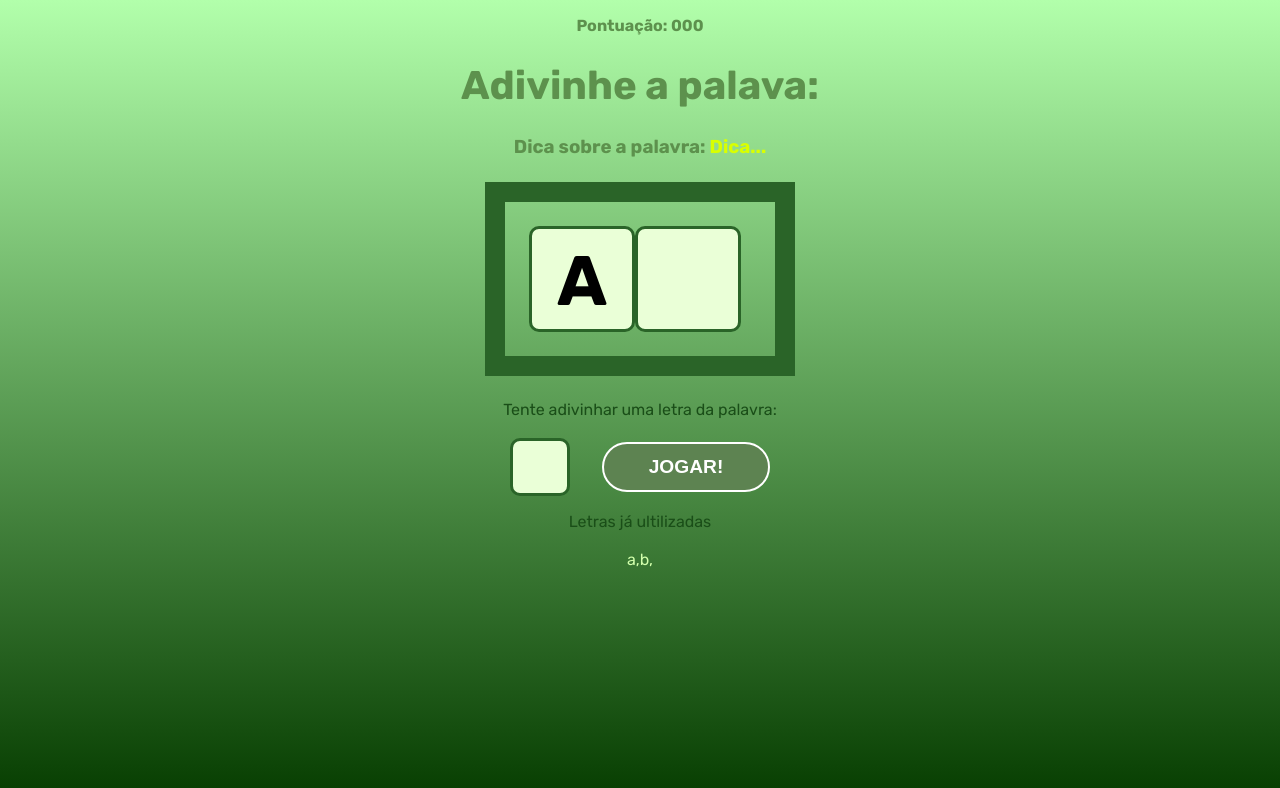
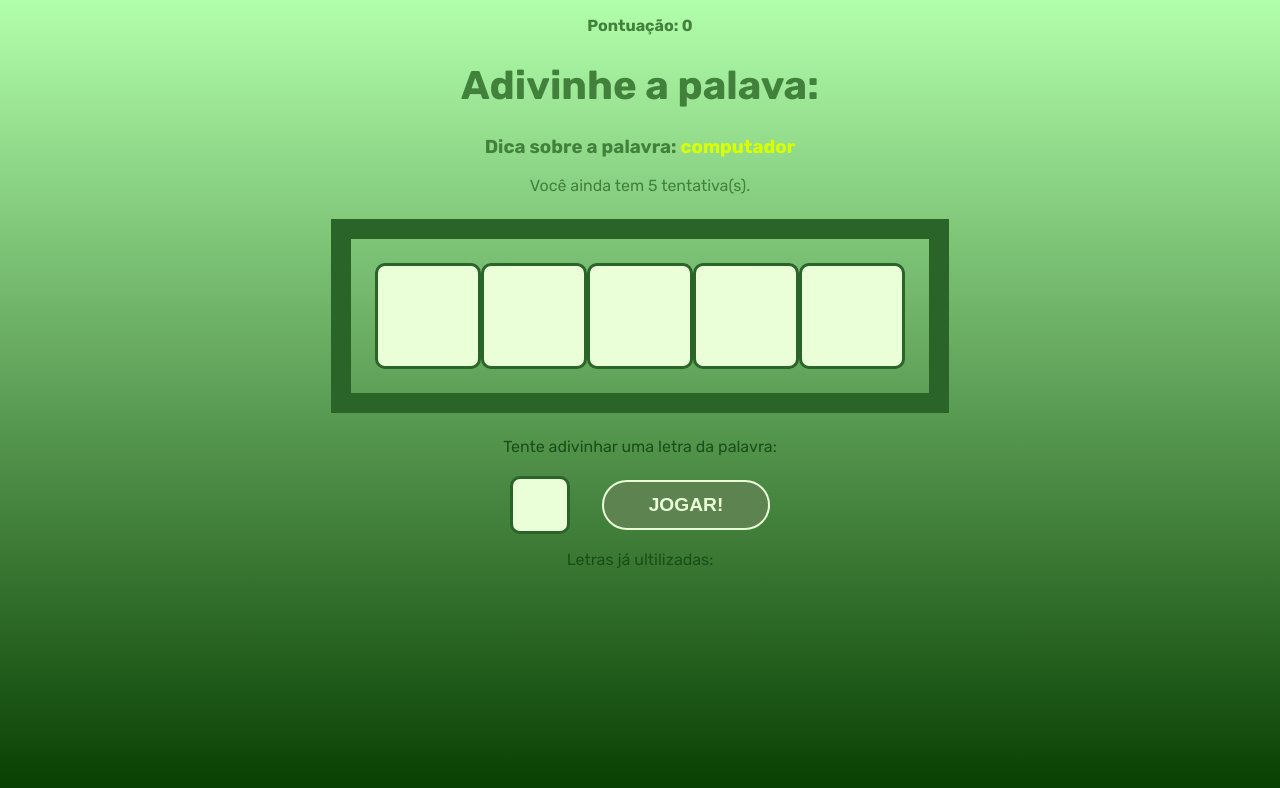
Before and after one commit to ThiagoSuchi/React-course, a React (Create React App) app in the folder secretword/: page / in a window 1280 px wide. Both pictures are taken after a click on the button "INICIAR". Shown: the top 788 px of the page. Built offline with nearby package versions, Linux system fonts and the light colour scheme.

Commit message:
Consumindo todos os states corretamente

```diff
--- a/secretword/src/App.js
+++ b/secretword/src/App.js
@@ -25,6 +25,11 @@
   const [pickedWord, setPickedWord] = useState('');
   const [pickedCategory, setPickedCategory] = useState('');
   const [letters, setLetters] = useState([]);
+
+  const [guessedLetters, setGuessedLetters] = useState([]);
+  const [wrongLetters, setWrongLetters] = useState([]);
+  const [guesses, setGuesses] = useState(5);
+  const [score, setScore] = useState(0);
 
   const pickWordAndCategory = () => {
     // Pick a random category
@@ -55,7 +60,7 @@
     // Fill states
     setPickedWord(word);
     setPickedCategory(category);
-    setLetters(letters);
+    setLetters(wordLetters);
 
     setGameStage(stages[1].name);
   };
@@ -73,7 +78,16 @@
   return (
     <div className="App">
       {gameStage === 'start' && <StartScreen startGame={startGame}/>}
-      {gameStage === 'game' && <Game verifyLetter={verifyLetter}/>}
+      {gameStage === 'game' && <Game
+        verifyLetter={verifyLetter}
+        pickedWord={pickedWord}
+        pickedCategory={pickedCategory}
+        letters={letters}
+        guessedLetters={guessedLetters}
+        wrongLetters={wrongLetters}
+        guesses={guesses}
+        score={score}
+      />}
       {gameStage === 'end' && <GameOver retry={retry}/>}
     </div>
   );
--- a/secretword/src/components/Game.js
+++ b/secretword/src/components/Game.js
@@ -1,18 +1,35 @@
 import "./Game.css";
 
-const Game = ({ verifyLetter }) => {
+const Game = ({
+  verifyLetter,
+  pickedWord,
+  pickedCategory,
+  letters,
+  guessedLetters,
+  wrongLetters,
+  guesses,
+  score,
+}) => {
   return (
     <div className="game">
         <p className="points">
-          <span>Pontuação: 000</span>
+          <span>Pontuação: {score}</span>
         </p>
         <h1>Adivinhe a palava:</h1>
         <h3 className="tip">
-          Dica sobre a palavra: <span>Dica...</span>
+          Dica sobre a palavra: <span>{pickedCategory}</span>
         </h3>
+        <p>Você ainda tem {guesses} tentativa(s).</p>
         <div className="wordContainer">
-          <span className="letter">A</span>
-          <span><div className="blankSquare"></div></span>
+          {letters.map((letter, i) => (
+            guessedLetters.includes(letter) ? (
+              <span key={i} className="letter">
+                {letter}
+              </span>
+            ): (
+              <span key={i} className="blankSquare"></span>
+            )
+          ))}
         </div>
         <div className="letterContainer">
           <p>Tente adivinhar uma letra da palavra:</p>
@@ -21,9 +38,10 @@
             <button>Jogar!</button>
           </form>
           <div className="wrongLettersContainer">
-            <p>Letras já ultilizadas</p>
-            <span>a,</span>
-            <span>b,</span>
+            <p>Letras já ultilizadas:</p>
+            {wrongLetters.map((letter, i) => (
+              <span key={i}>{letter}, </span>
+            ))}
           </div>
         </div>
     </div>
--- a/secretword/src/index.css
+++ b/secretword/src/index.css
@@ -7,14 +7,14 @@
   margin: 0;
   padding: 0;
   background: linear-gradient(180deg, rgb(178, 255, 171) 0%, rgb(6, 61, 0)100%);
-  color: rgb(93, 145, 77);
+  color: rgb(66, 129, 60);
 }
 
 button {
   background: rgb(93, 131, 81);
-  color: white;
+  color: rgb(234, 255, 215);
   padding: 0 45px;
-  border: 2px solid white;
+  border: 2px solid rgb(234, 255, 215);
   border-radius: 25px;
   height: 50px;
   text-transform: uppercase;
```
